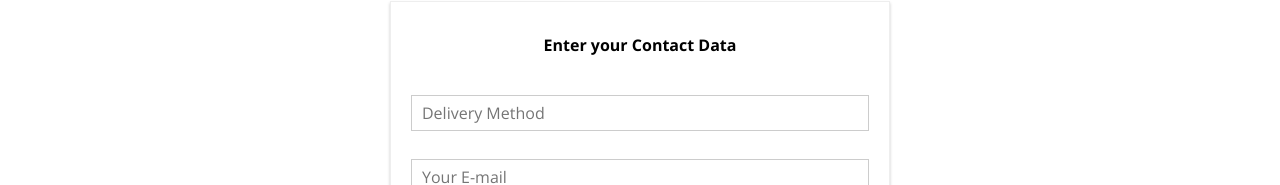
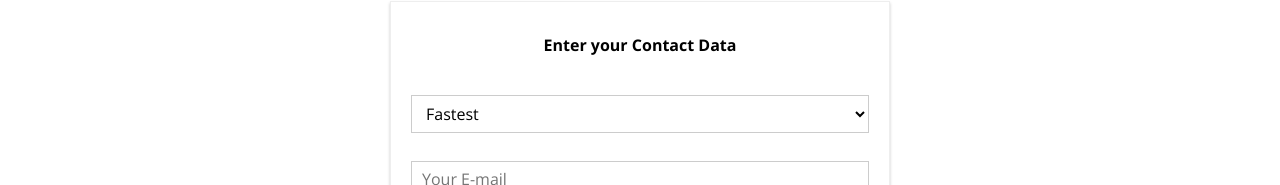
Before and after one commit to thiagoleet/react-burger-shop, a React app: page /checkout in a window 1280 px wide. Both pictures are taken after a click on the button "CONTINUE". Shown: the part 539-724 px from the top of the page. Built offline with nearby package versions, Linux system fonts and the light colour scheme.

Commit message:
Dynamic form building

```diff
--- a/src/components/UI/Input/Input.js
+++ b/src/components/UI/Input/Input.js
@@ -3,13 +3,14 @@ import classes from './Input.css'
 
 const Input = (props) => {
   let inputElement = null
-  switch (props.inputtype) {
+  switch (props.elementType) {
     case 'input':
       inputElement = (
         <input
           className={classes.InputElement}
           {...props.elementConfig}
           value={props.value}
+          onChange={props.changed}
         />
       )
       break
@@ -19,7 +20,23 @@ const Input = (props) => {
           className={classes.InputElement}
           {...props.elementConfig}
           value={props.value}
+          onChange={props.changed}
         ></textarea>
+      )
+      break
+    case 'select':
+      inputElement = (
+        <select
+          className={classes.InputElement}
+          value={props.value}
+          onChange={props.changed}
+        >
+          {props.elementConfig.options.map((option) => (
+            <option key={option.value} value={option.value}>
+              {option.displayValue}
+            </option>
+          ))}
+        </select>
       )
       break
     default:
--- a/src/containers/Checkout/ContactData/ContactData.js
+++ b/src/containers/Checkout/ContactData/ContactData.js
@@ -40,7 +40,7 @@ class ContactData extends Component {
       orderForm: {
         deliveryMethod: new FormElement(
           'deliveryMethod',
-          '',
+          'fastest',
           '',
           'select',
           'Delivery Method',
@@ -65,10 +65,16 @@ class ContactData extends Component {
 
   orderHandler = (event) => {
     event.preventDefault()
-
+    const formData = {}
+    for (let formElementIdentifier in this.state.orderForm) {
+      formData[formElementIdentifier] = this.state.orderForm[
+        formElementIdentifier
+      ].value
+    }
     const order = {
       ingredients: this.props.ingredients,
       price: this.props.totalPrice,
+      orderData: formData,
     }
 
     service
@@ -85,6 +91,14 @@ class ContactData extends Component {
       })
   }
 
+  inputChangedHandler = (event, formElementKey) => {
+    const updatedOrderForm = { ...this.state.orderForm }
+    const updatedFormElement = { ...updatedOrderForm[formElementKey] }
+    updatedFormElement.value = event.target.value
+    updatedOrderForm[formElementKey] = updatedFormElement
+    this.setState({ orderForm: updatedOrderForm })
+  }
+
   render() {
     const formElements = []
     for (let key in this.state.orderForm) {
@@ -95,19 +109,18 @@ class ContactData extends Component {
     }
 
     let form = (
-      <form>
+      <form onSubmit={this.orderHandler}>
         {formElements.map((formElement) => (
           <Input
             key={formElement.id}
             elementType={formElement.config.elementType}
             elementConfig={formElement.config.elementConfig}
             value={formElement.config.value}
+            changed={(event) => this.inputChangedHandler(event, formElement.id)}
           />
         ))}
 
-        <Button btnType="Success" clicked={this.orderHandler}>
-          ORDER
-        </Button>
+        <Button btnType="Success">ORDER</Button>
       </form>
     )
     if (this.state.loading) {
```
